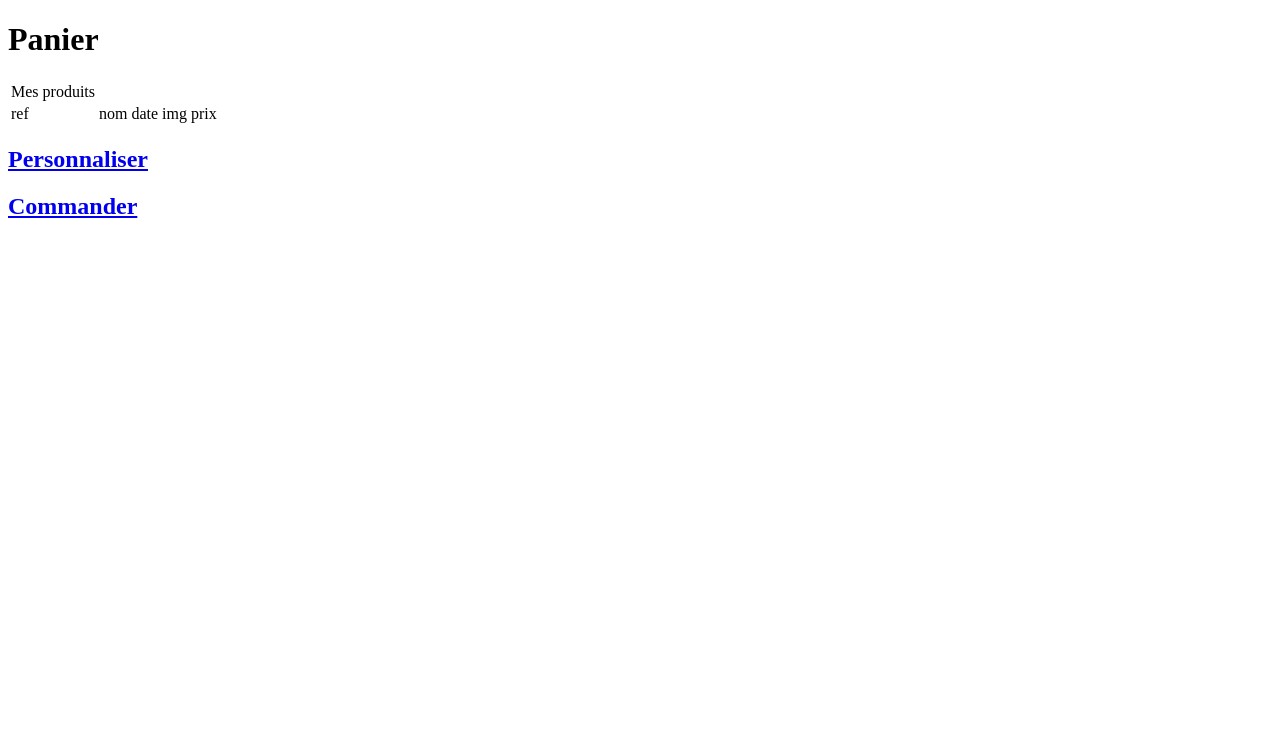
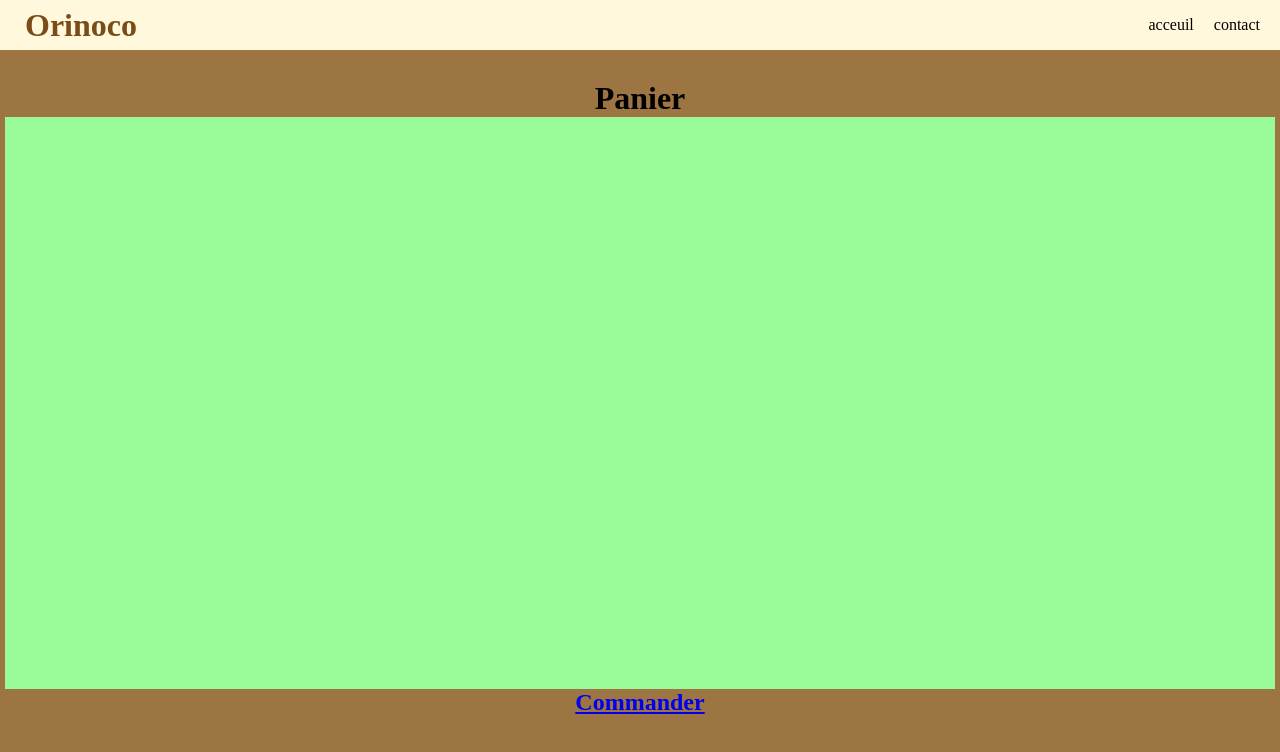
Before and after one commit to nina55555/AudreyNinaMorville_5_19082021, a website: page views/panier.html in a window 1280 px wide. Drawn offline with Linux system fonts and the light colour scheme.

Commit message:
add cart page v1

```diff
--- /dev/null
+++ b/views/css/panier.style.scss
@@ -0,0 +1,36 @@
+@import './templatePage.scss';
+
+*{
+    margin: 0px;
+    padding: 0px;
+    box-sizing: border-box;
+    overflow: hidden;
+}
+
+body{
+    background-color:#f56e14 ;
+    width: 100vw;
+    height: 100vh;
+    display: flex;
+    justify-content: center;
+    align-items: center;
+}
+
+.container{
+    background-color: #9c7543;
+    width: 100%;
+    height: 100%;
+    padding: 80px 5px 5px 5px;
+    display: flex;
+    flex-direction: column;
+    justify-content:flex-start;
+    align-items: center;
+}
+
+
+.box{
+    background-color: palegreen;
+    width: 100%;
+    height: 80%;
+    padding: 5px;
+}
--- a/views/panier.html
+++ b/views/panier.html
@@ -5,33 +5,30 @@
     <meta http-equiv="X-UA-Compatible" content="IE=edge">
     <meta name="viewport" content="width=device-width, initial-scale=1.0">
 
+    <link rel="stylesheet" href="./css/panier.style.css">
 
     <title>Panier</title>
 </head>
 <body>
+    <header>
+        <h1>
+            Orinoco
+        </h1>
+        <ul>
+            <li> <a href="#">acceuil</a> </li>
+            <li> <a href="#">contact</a> </li>
+        </ul>
+    </header>
     <div class="container">
         <h1>Panier</h1>
-            <table>
-                <thead>
-                    <tr>
-                        <td>Mes produits</td>
-                    </tr>
-                </thead>
-                    <tr>
-                        <td>ref</td>
-                        <td>nom</td>
-                        <td>date</td>
-                        <td>img</td>
-                        <td>prix</td>
-                    </tr>
-            </table>
-            <a type="btn" href="panier.html" class="button">
-                <h2>Personnaliser</h2>
-            </a>
+            <div class="box" id="box-cart">
+
+            </div>
             <a type="btn" href="confirmation.html" class="button">
                 <h2>Commander</h2>
             </a>
     </div>
 
+    <script src="panier.js"></script>
 </body>
 </html>
--- /dev/null
+++ b/views/panier.js
@@ -0,0 +1,7 @@
+const boxCart = document.getElementById('box-cart')
+
+
+
+const panier = function cart (){
+
+}
```
Also changed, not shown: views/css/panier.style.css, 1 other file.
